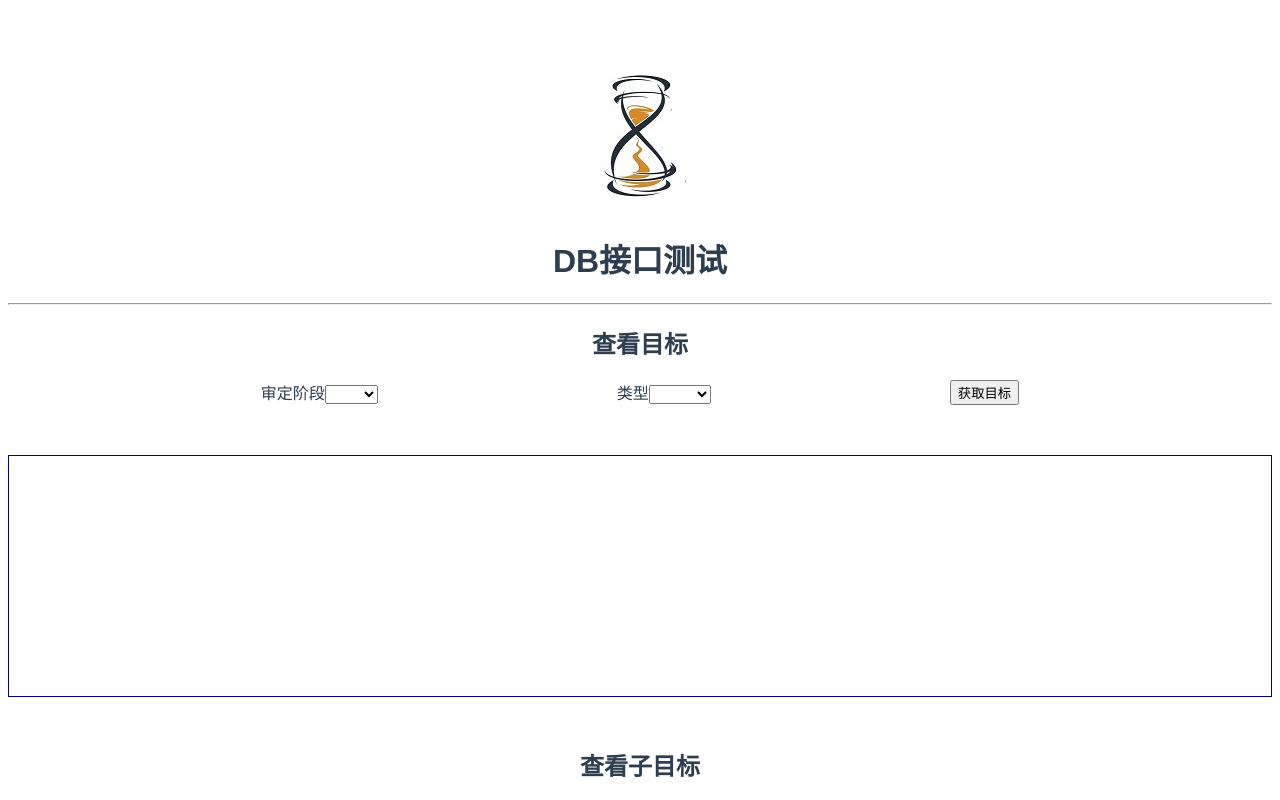
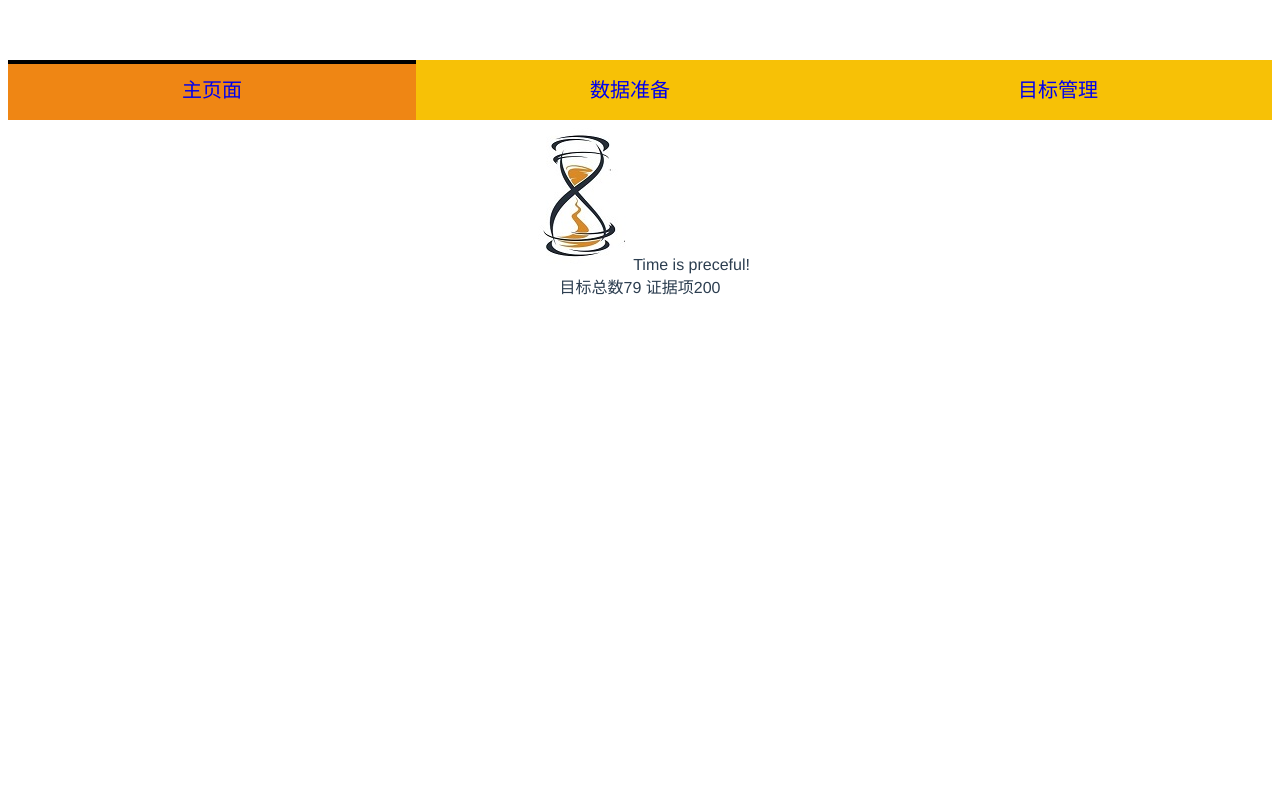
Before and after one commit to zzbct/cclient, a Vue app: page / in a window 1280 px wide. Shown: the top 800 px of the page. Built offline with nearby package versions, Linux system fonts and the light colour scheme; what vue-resource would draw is missing.

Commit message:
创建导航条

```diff
--- a/src/App.vue
+++ b/src/App.vue
@@ -1,6 +1,5 @@
 <template>
   <div id="app">
-    <img src="./assets/logo.jpg">
     <router-view/>
   </div>
 </template>
--- /dev/null
+++ b/src/components/BasicFrame/hNav.vue
@@ -0,0 +1,63 @@
+<template>
+  <div class="hnav-view">
+    <div :class="target === 'mp'? 'locked' : 'active'">
+      <router-link to="/">主页面</router-link>
+    </div>
+    <div :class="target === 'dr'? 'locked' : 'active'">
+      <router-link to="/data">数据准备</router-link>
+    </div>
+    <div :class="target === 'gm'? 'locked' : 'active'">
+      <router-link to="/manage">目标管理</router-link>
+    </div>
+  </div>
+</template>
+<style scoped>
+  a {
+    text-decoration: none;
+  }
+
+  .hnav-view {
+    display: flex;
+    justify-content: space-between;
+    height: 60px;
+    background-color: #f7c106;
+    font-size: 20px;
+  }
+
+  .hnav-view>div {
+    flex-grow: 1;
+    padding: 0 10px;
+    line-height: 60px;
+  }
+
+  .locked {
+    position: relative;
+    background-color: #ef8614;
+  }
+
+  .locked:after {
+    content:"";
+    width:100%;
+    height:4px;
+    background-color: black;
+    position: absolute;
+    top:0;
+    left: 0;
+  }
+</style>
+<script>
+  export default{
+    props: {
+      target: {
+        type: String,
+        default: ''
+      }
+    },
+    data () {
+      return {
+      }
+    },
+    methods: {
+    }
+  }
+</script>
--- /dev/null
+++ b/src/components/main.vue
@@ -0,0 +1,40 @@
+<template>
+  <div>
+    <!--导航-->
+    <hNav target="mp"></hNav>
+    <!--图视-->
+    <div >
+      <img src="../assets/logo.jpg">
+      Time is preceful!
+    </div>
+    <div>
+      目标总数79 证据项200
+    </div>
+    <!--可视化信息概览-->
+    <div>
+      <!--目标论证状态（环形图表）-->
+      <div></div>
+      <!--各审定范围目标数（条形图表）-->
+      <div></div>
+      <!--达到审定要求目标数占比（环形图表）-->
+      <div></div>
+    </div>
+  </div>
+</template>
+<style scoped>
+
+</style>
+<script>
+  import hNav from '@/components/BasicFrame/hNav'
+  export default{
+    data () {
+      return {
+      }
+    },
+    components: {
+      hNav
+    },
+    methods: {
+    }
+  }
+</script>
--- a/src/router/index.js
+++ b/src/router/index.js
@@ -1,15 +1,21 @@
 import Vue from 'vue'
 import Router from 'vue-router'
 import DbTest from '@/components/DbTest'
+import main from '@/components/main'
 
 Vue.use(Router)
 
 export default new Router({
   routes: [
     {
-      path: '/',
+      path: '/DbTest',
       name: 'DbTest',
       component: DbTest
+    },
+    {
+      path: '/',
+      name: 'main',
+      component: main
     }
   ]
 })
```
